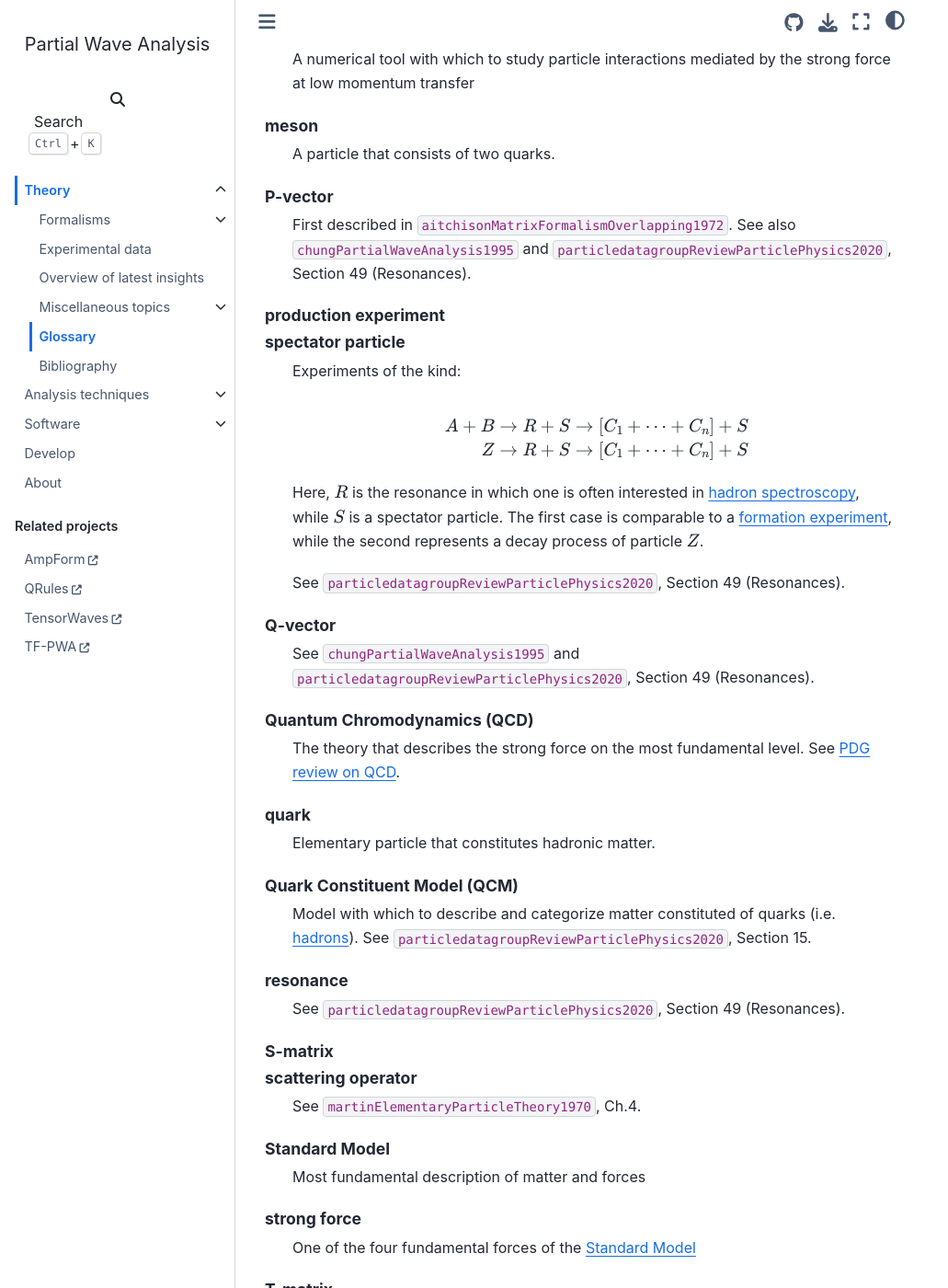
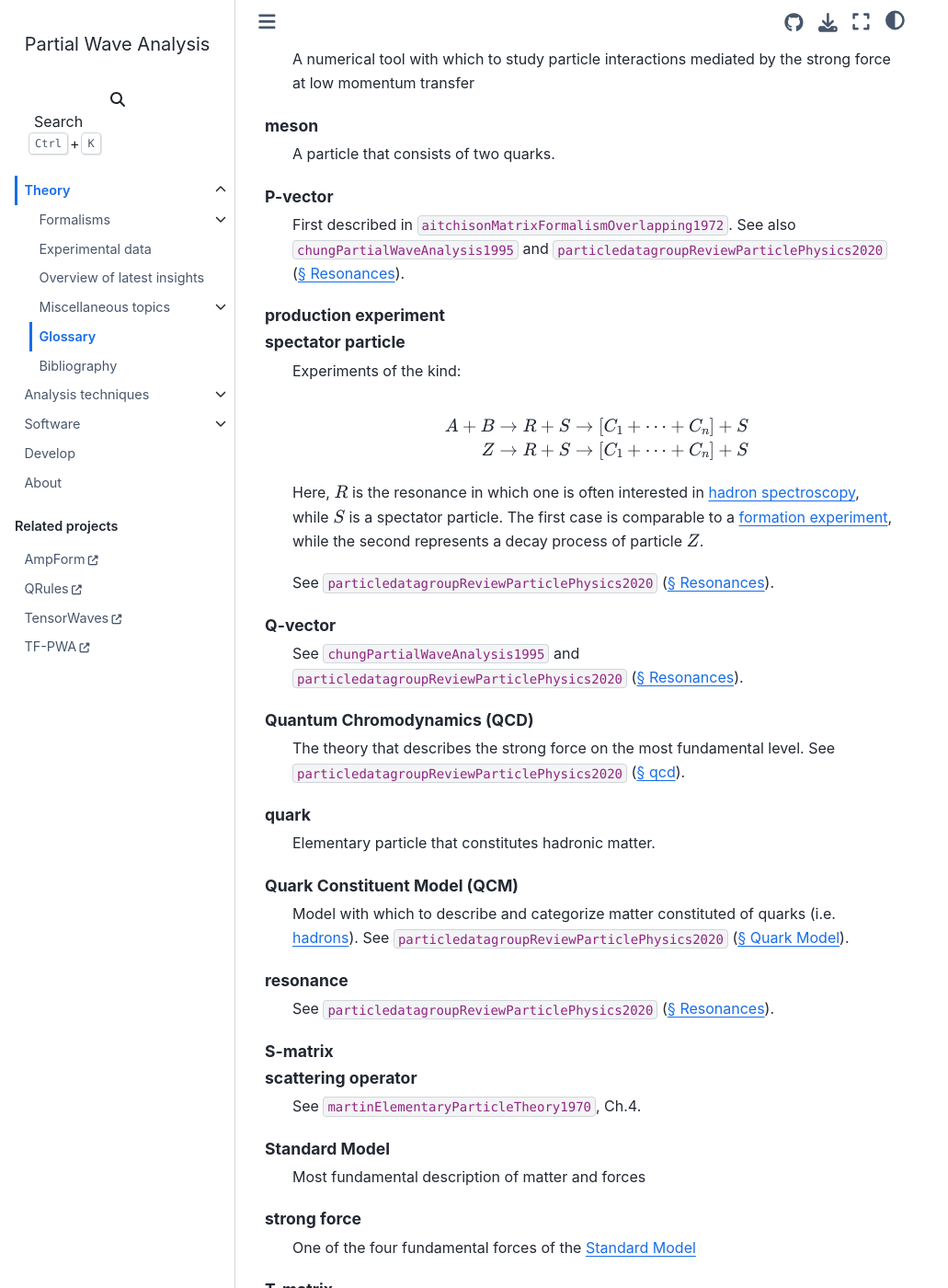
Before and after one commit to ComPWA/PWA-pages, a Sphinx documentation site: the page built from docs/theory/glossary.md, in a window 1280 px wide and 1400 px high, scrolled down 1335 px. Shown: the whole window at 92% size, without its empty margins (0-1031 px from the left). Built offline with Sphinx 7.4.7 and the Sphinx Book theme 1.1.4, drawn with Linux system fonts in a browser that asks for light colours; pages that are not in the unit, such as notebooks, are missing from menus; cross-references to code outside the pages are shown as plain code; some of the changed text lies outside the part shown.

Commit message:
feat: add PDG listing and review role

```diff
--- a/docs/conf.py
+++ b/docs/conf.py
@@ -208,20 +208,51 @@ thebe_config = {
     "repository_branch": html_theme_options["repository_branch"],
 }
 
-# Add roles to simplify external linnks
+# Add roles to simplify external links
+pdg_version = 2020
+
+
 def setup(app: Sphinx):
     app.add_role(
-        "wiki", autolink("https://en.wikipedia.org/wiki/%s", {"_": " "})
+        "wiki",
+        wikilink("https://en.wikipedia.org/wiki/%s"),
+    )
+    app.add_role(
+        "pdg-listing",
+        role=pdglink(
+            f"https://pdg.lbl.gov/{pdg_version}/listings/rpp{pdg_version}-list-%s.pdf"
+        ),
+    )
+    app.add_role(
+        "pdg-review",
+        role=pdglink(
+            f"https://pdg.lbl.gov/{pdg_version}/reviews/rpp{pdg_version}-rev-%s.pdf"
+        ),
     )
 
 
-def autolink(pattern: str, replace_mapping: Dict[str, str]):
+def pdglink(pattern: str):
     def role(
-        name, rawtext, text: str, lineno, inliner, options={}, content=[]
+        name, rawtext: str, text: str, lineno, inliner, options={}, content=[]
+    ):
+        label = text
+        label = f"§ {label}"
+        url = text
+        url = url.lower()
+        url = url.replace(" ", "-")
+        url = pattern % (url,)
+        node = nodes.reference(rawtext, label, refuri=url, **options)
+        return [node], []
+
+    return role
+
+
+def wikilink(pattern: str):
+    def role(
+        name, rawtext: str, text: str, lineno, inliner, options={}, content=[]
     ):
         output_text = text
-        for search, replace in replace_mapping.items():
-            output_text = output_text.replace(search, replace)
+        output_text = output_text.replace("_", " ")
         url = pattern % (text,)
         node = nodes.reference(rawtext, output_text, refuri=url, **options)
         return [node], []
--- a/docs/theory/glossary.md
+++ b/docs/theory/glossary.md
@@ -20,19 +20,20 @@ K-matrix
   A real, symmetric and hermitian operator that is defined from the
   {term}`T-matrix` through $K^{-1} = T^{-1} + iI$. See
   {cite}`badalyanResonancesCoupledChannels1982,chungPartialWaveAnalysis1995`
-  and {cite}`particledatagroupReviewParticlePhysics2020`, Section 49
-  (Resonances).
+  and {cite}`particledatagroupReviewParticlePhysics2020`
+  ({pdg-review}`Resonances`).
 
 P-vector
 
   First described in {cite}`aitchisonMatrixFormalismOverlapping1972`. See also
   {cite}`chungPartialWaveAnalysis1995` and
-  {cite}`particledatagroupReviewParticlePhysics2020`, Section 49 (Resonances).
+  {cite}`particledatagroupReviewParticlePhysics2020` ({pdg-review}`Resonances`).
 
 Q-vector
 
   See {cite}`chungPartialWaveAnalysis1995` and
-  {cite}`particledatagroupReviewParticlePhysics2020`, Section 49 (Resonances).
+  {cite}`particledatagroupReviewParticlePhysics2020`
+  ({pdg-review}`Resonances`).
 
 S-matrix
 scattering operator
@@ -83,8 +84,8 @@ formation experiment
   Here, $R$ is the resonance in which one is often interested in
   {term}`hadron spectroscopy`.
 
-  See {cite}`particledatagroupReviewParticlePhysics2020`, Section 49
-  (Resonances). Related: {term}`production experiment`.
+  See {cite}`particledatagroupReviewParticlePhysics2020`
+  ({pdg-review}`Resonances`). Related: {term}`production experiment`.
 
 hadron
 
@@ -125,13 +126,13 @@ spectator particle
   case is comparable to a {term}`formation experiment`, while the second
   represents a decay process of particle $Z$.
 
-  See {cite}`particledatagroupReviewParticlePhysics2020`, Section 49
-  (Resonances).
+  See {cite}`particledatagroupReviewParticlePhysics2020`
+  ({pdg-review}`Resonances`).
 
 Quantum Chromodynamics (QCD)
 
   The theory that describes the strong force on the most fundamental level. See
-  [PDG review on QCD](https://pdg.lbl.gov/2020/reviews/rpp2020-rev-qcd.pdf).
+  {cite}`particledatagroupReviewParticlePhysics2020` ({pdg-review}`qcd`).
 
 quark
 
@@ -141,12 +142,13 @@ Quark Constituent Model (QCM)
 
   Model with which to describe and categorize matter constituted of quarks
   (i.e. {term}`hadrons <hadron>`). See
-  {cite}`particledatagroupReviewParticlePhysics2020`, Section 15.
+  {cite}`particledatagroupReviewParticlePhysics2020`
+  ({pdg-review}`Quark Model`).
 
 resonance
 
-  See {cite}`particledatagroupReviewParticlePhysics2020`, Section 49
-  (Resonances).
+  See {cite}`particledatagroupReviewParticlePhysics2020`
+  ({pdg-review}`Resonances`).
 
 Standard Model
 
```
